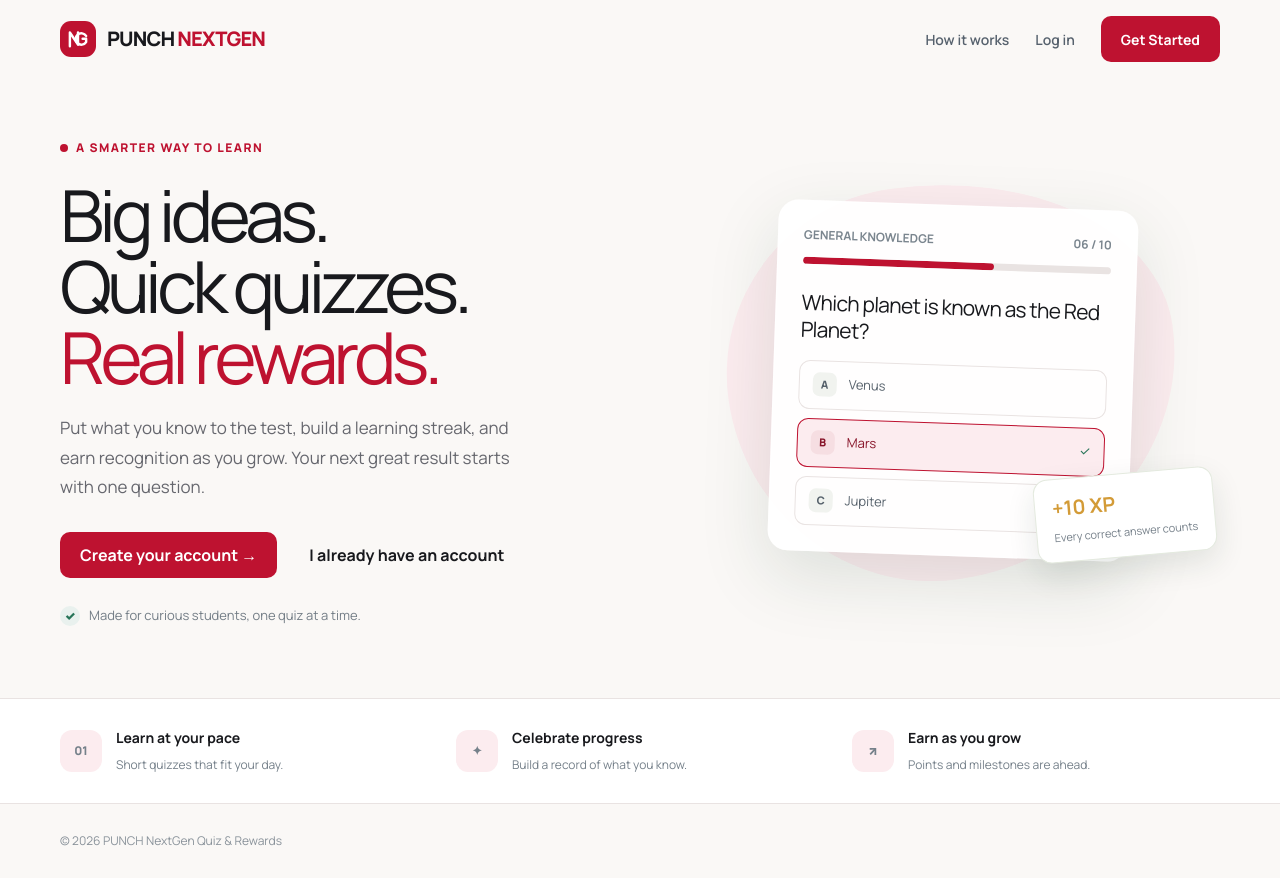
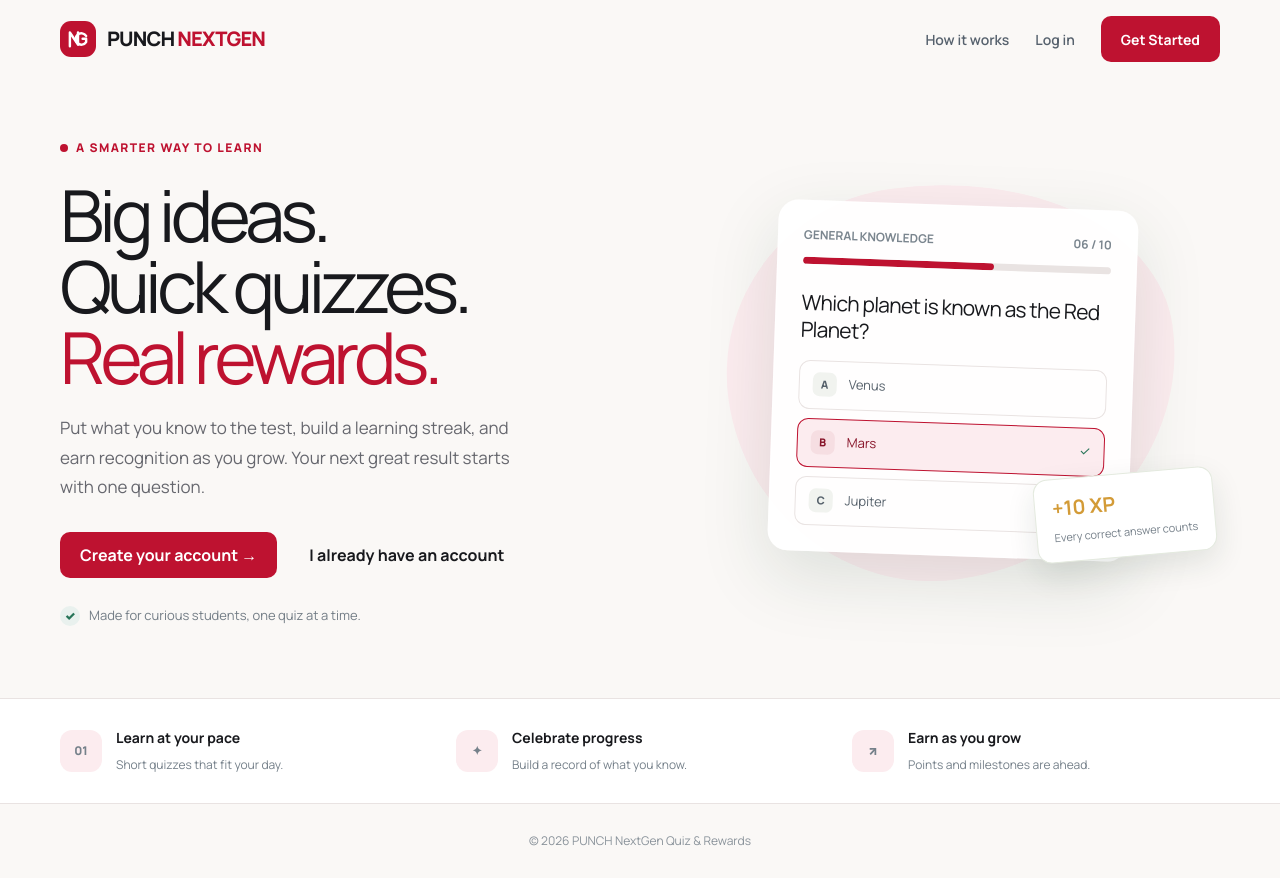
Before and after one commit to theos-stack/punch-next-gen-quiz, a Next.js app: page / in a window 1280 px wide. Built offline with nearby package versions, Linux system fonts and the light colour scheme.

Commit message:
Polish homepage link hover states and footer

```diff
--- a/app/globals.css
+++ b/app/globals.css
@@ -49,6 +49,7 @@ button, a, input { outline-offset: 3px; }
 .brand-mark svg { width: 26px; height: 26px; }
 .nav-links { display: flex; align-items: center; gap: 26px; color: #56616d; font-size: 14px; font-weight: 600; }
 .nav-links a:hover { color: var(--crimson); }
+.nav-links .nav-button:hover { color: #fff; }
 .nav-button, .button-primary { display: inline-flex; justify-content: center; align-items: center; min-height: 46px; padding: 0 20px; border: 0; border-radius: 10px; background: var(--crimson); color: white; font-weight: 700; cursor: pointer; transition: background .15s ease, transform .15s ease; }
 .nav-button:hover, .button-primary:hover { background: var(--crimson-dark); transform: translateY(-1px); }
 .button-primary:disabled { opacity: .6; cursor: wait; transform: none; }
@@ -59,7 +60,8 @@ button, a, input { outline-offset: 3px; }
 .hero h1 span { color: var(--crimson); }
 .hero-copy { max-width: 485px; color: var(--muted); font-size: 17px; line-height: 1.75; }
 .hero-actions { display: flex; align-items: center; gap: 16px; margin-top: 30px; }
-.button-secondary { min-height: 46px; display: inline-flex; align-items: center; padding: 0 16px; color: var(--ink); font-weight: 700; }
+.button-secondary { min-height: 46px; display: inline-flex; align-items: center; padding: 0 16px; color: var(--ink); font-weight: 700; transition: color .15s ease, text-decoration-color .15s ease; }
+.button-secondary:hover { color: var(--crimson); text-decoration: underline; text-decoration-thickness: 1px; text-underline-offset: 4px; }
 .trust-note { display: flex; align-items: center; gap: 9px; margin-top: 28px; color: #737d86; font-size: 13px; }
 .trust-check { width: 20px; height: 20px; display: grid; place-items: center; border-radius: 50%; background: color-mix(in srgb, var(--success) 10%, white); color: var(--success); font-size: 12px; font-weight: 900; }
 .hero-visual { min-height: 430px; position: relative; display: grid; place-items: center; }
@@ -82,7 +84,7 @@ button, a, input { outline-offset: 3px; }
 .feature-icon { width: 42px; height: 42px; flex: 0 0 42px; display: grid; place-items: center; border-radius: 12px; background: var(--crimson-soft); color: var(--crimson); font-weight: 900; }
 .feature-item strong { display: block; margin-bottom: 3px; font-size: 14px; }
 .feature-item span { color: #75808a; font-size: 12px; }
-.footer { width: min(1160px, calc(100% - 48px)); margin: 0 auto; padding: 28px 0; color: #89929a; font-size: 12px; }
+.footer { width: min(1160px, calc(100% - 48px)); margin: 0 auto; padding: 28px 0; color: #89929a; font-size: 12px; text-align: center; }
 .auth-wrap { min-height: 100vh; display: grid; grid-template-columns: 1fr 1fr; }
 .auth-aside { position: relative; min-height: 100vh; padding: 38px 9%; display: flex; flex-direction: column; justify-content: space-between; overflow: hidden; color: #fff; background: var(--crimson-dark); }
 .auth-aside::before, .auth-aside::after { content: ""; position: absolute; border: 1px solid rgba(255,255,255,.12); border-radius: 50%; }
```
